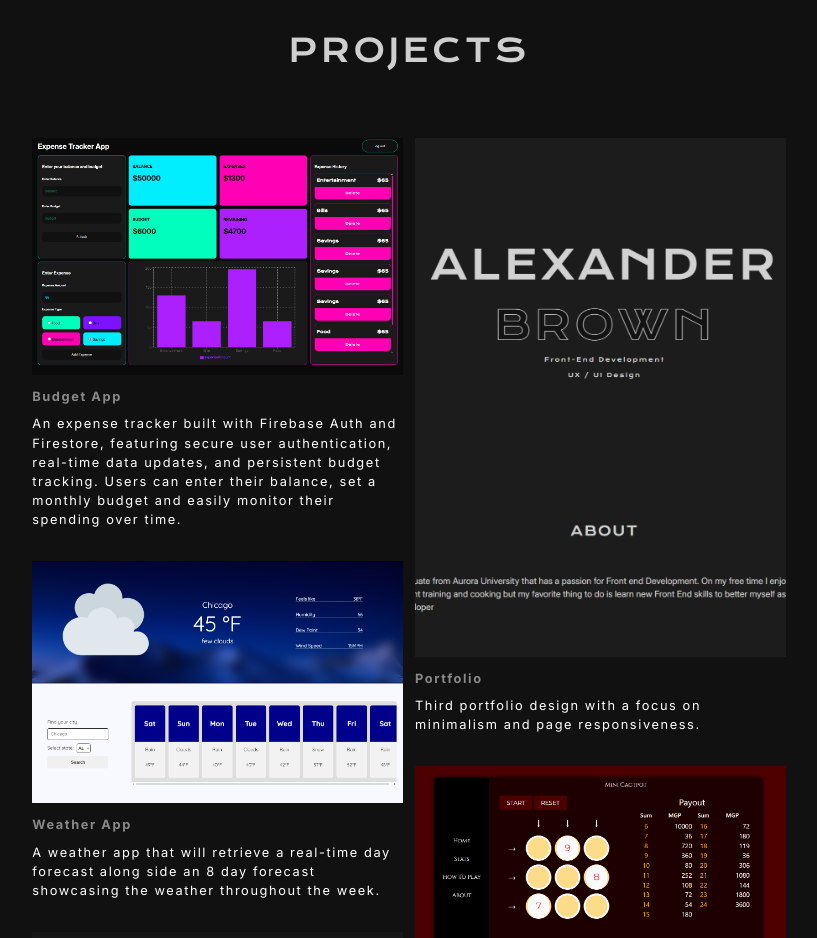
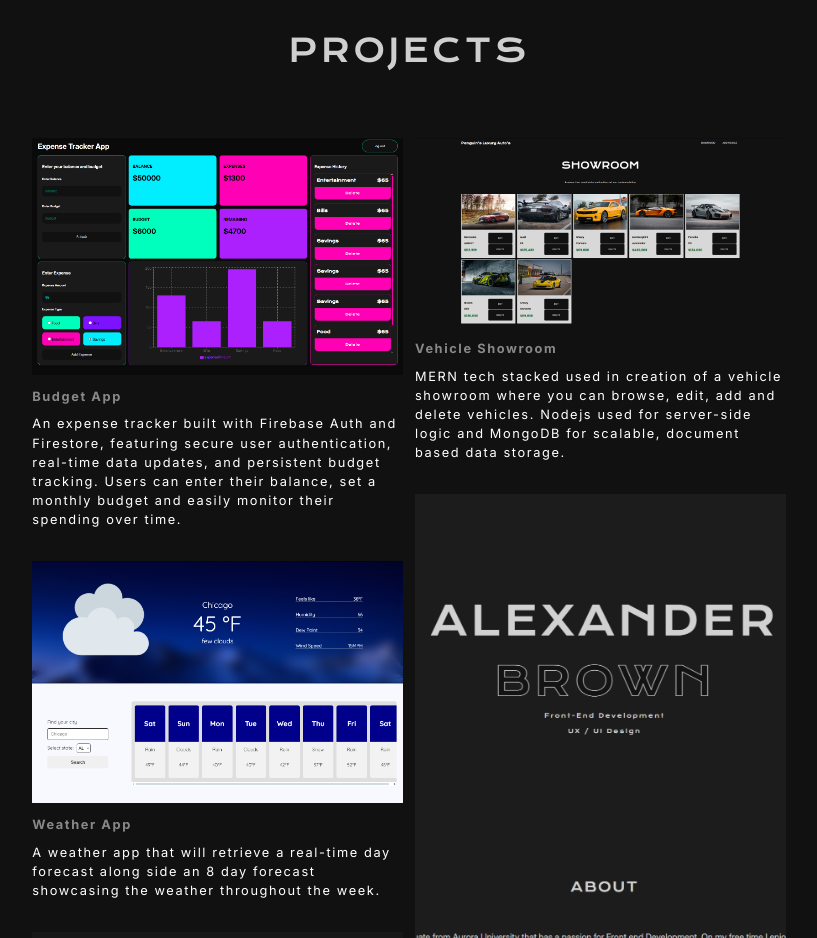
Before and after one commit to AxAnder0095/personalwebsite, a React (Vite) app: page / in a window 1280 px wide. Shown: the part 1840-2778 px from the top of the page, without its empty margins (231-1048 px from the left). Built offline with nearby package versions, Linux system fonts and the light colour scheme.

Commit message:
added new project

```diff
--- a/src/views/Home2.jsx
+++ b/src/views/Home2.jsx
@@ -1,13 +1,14 @@
-import {useEffect, useRef, useState} from "react";
-import {Link} from "react-router-dom";
+import { useEffect, useRef, useState } from "react";
+import { Link } from "react-router-dom";
 import './Home2Styles.sass'
 import weatherImage from '../imgs/weatherapp.png'
 import aniImage from '../imgs/animations.png'
 import cactImage from '../imgs/cactpot.png'
 import portImg from '../imgs/port2.png'
 import expenseT from '../imgs/expenseTrackerApp.png'
+import showroom from '../imgs/showroom.png'
 import { RxHamburgerMenu } from "react-icons/rx";
-import {Icons} from "../Icons/Icons.jsx";
+import { Icons } from "../Icons/Icons.jsx";
 
 
 function Home2() {
@@ -15,14 +16,14 @@ function Home2() {
 
     useEffect(() => {
         const handleResize = () => {
-            if (window.innerWidth > 767){
+            if (window.innerWidth > 767) {
                 setShowLinks(false);
             }
         }
 
         window.addEventListener('resize', handleResize);
 
-        return () => {window.removeEventListener('resize', handleResize);}
+        return () => { window.removeEventListener('resize', handleResize); }
     }, [])
 
     const projRef = useRef(null);
@@ -30,12 +31,12 @@ function Home2() {
 
     const handleProj = () => {
         setShowLinks(false);
-        projRef.current?.scrollIntoView({behavior: 'smooth', block: "start"})
+        projRef.current?.scrollIntoView({ behavior: 'smooth', block: "start" })
     }
 
     const handleAbout = () => {
         setShowLinks(false);
-        aboutRef.current?.scrollIntoView({behavior: 'smooth', block: "start"})
+        aboutRef.current?.scrollIntoView({ behavior: 'smooth', block: "start" })
     }
 
 
@@ -58,7 +59,7 @@ function Home2() {
                                         <Link className={'nav-link'} to={'https://www.linkedin.com/in/alexander-brown-543337216/'}>LINKEDIN</Link>
                                     </div>
                                     <div className={'collapse-button-container'}>
-                                      <button className={'collapse-button'} onClick={() => setShowLinks(!showLinks)}><RxHamburgerMenu/></button>
+                                        <button className={'collapse-button'} onClick={() => setShowLinks(!showLinks)}><RxHamburgerMenu /></button>
                                     </div>
                                 </nav>
                             </header>
@@ -135,7 +136,7 @@ function Home2() {
                                             <div className={'home2-projects-left'}>
                                                 <Link to={'https://github.com/AxAnder0095/expenseapp/tree/master'} className={'home2-project-link'}>
                                                     <div className={'picture-box'}>
-                                                      <img src={expenseT} alt={'weather app image'}/>
+                                                        <img src={expenseT} alt={'weather app image'} />
                                                     </div>
                                                     <div className={'text-box'}>
                                                         <p className={'home2-project-title'}>Budget App</p>
@@ -146,7 +147,7 @@ function Home2() {
                                                 </Link>
                                                 <Link to={'https://github.com/AxAnder0095/weatherapp'} className={'home2-project-link'}>
                                                     <div className={'picture-box'}>
-                                                      <img src={weatherImage} alt={'weather app image'}/>
+                                                        <img src={weatherImage} alt={'weather app image'} />
                                                     </div>
                                                     <div className={'text-box'}>
                                                         <p className={'home2-project-title'}>Weather App</p>
@@ -156,7 +157,7 @@ function Home2() {
                                                 </Link>
                                                 <Link to={'https://animations-feb82.web.app'} className={'home2-project-link'}>
                                                     <div className={'picture-box'}>
-                                                      <img src={aniImage} alt={'animations website'}/>
+                                                        <img src={aniImage} alt={'animations website'} />
                                                     </div>
                                                     <div className={'text-box'}>
                                                         <p className={'home2-project-title'}>Animations</p>
@@ -166,9 +167,20 @@ function Home2() {
                                                 </Link>
                                             </div>
                                             <div className={'home2-projects-right'}>
+                                                <Link to={'https://github.com/AxAnder0095/restapipractice'} className={'home2-project-link'}>
+                                                    <div className={'picture-box'}>
+                                                        <img src={showroom} alt={'some image'} />
+                                                    </div>
+                                                    <div className={'text-box'}>
+                                                        <p className={'home2-project-title'}>Vehicle Showroom</p>
+                                                        <p className={'home2-project-desc'}>MERN tech stacked used in creation of a vehicle showroom where you can browse,
+                                                            edit, add and delete vehicles. Nodejs used for server-side logic and MongoDB for scalable, document based data storage.
+                                                        </p>
+                                                    </div>
+                                                </Link>
                                                 <Link to={'https://github.com/AxAnder0095/personalwebsite'} className={'home2-project-link'}>
                                                     <div className={'picture-box'}>
-                                                      <img src={portImg} alt={'some image'}/>
+                                                        <img src={portImg} alt={'some image'} />
                                                     </div>
                                                     <div className={'text-box'}>
                                                         <p className={'home2-project-title'}>Portfolio</p>
@@ -177,7 +189,7 @@ function Home2() {
                                                 </Link>
                                                 <Link to={'https://github.com/AxAnder0095/Mini-Cacptot-Game'} className={'home2-project-link'}>
                                                     <div className={'picture-box'}>
-                                                      <img src={cactImage} alt={'scratch off game image'}/>
+                                                        <img src={cactImage} alt={'scratch off game image'} />
                                                     </div>
                                                     <div className={'text-box'}>
                                                         <p className={'home2-project-title'}>Mini Cactpot</p>
```
Also changed, not shown: src/imgs/showroom.png (added). Lines whose indentation alone changed are shown as unchanged.
